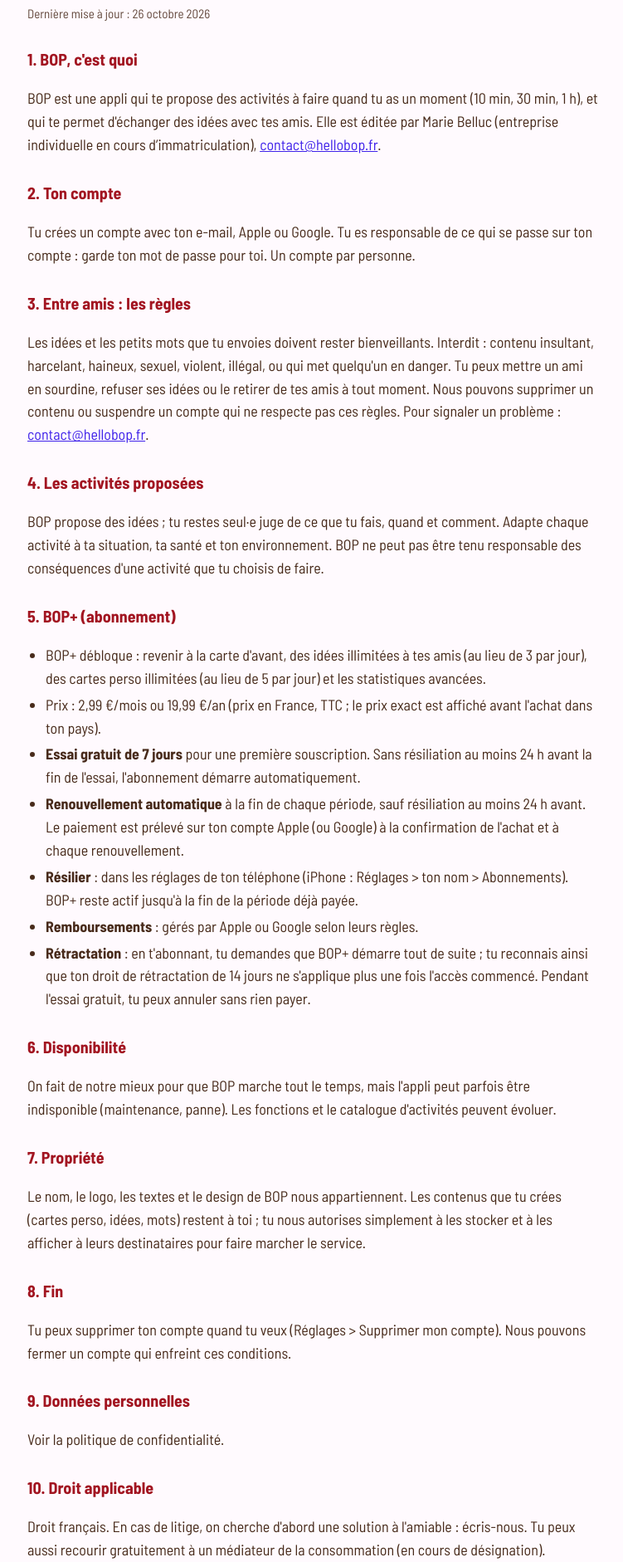
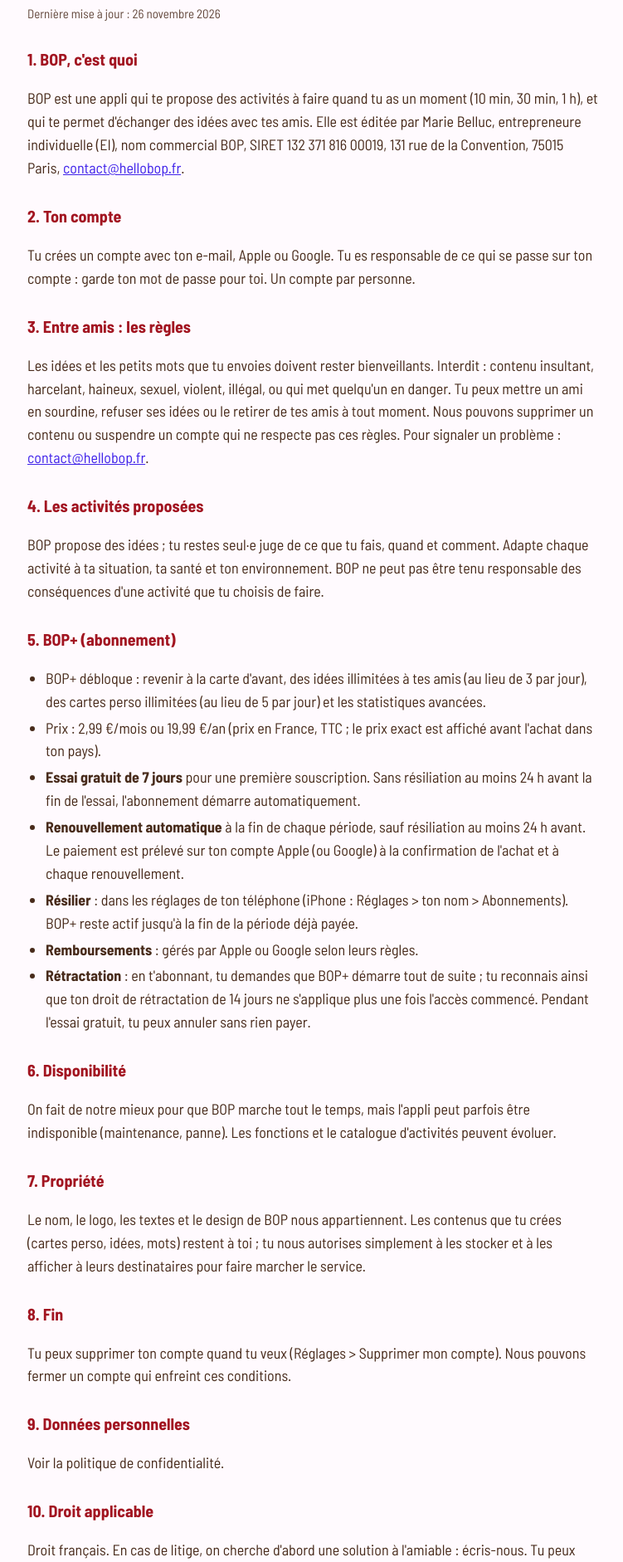
Before and after one commit to mariebmem-dev/hellobop-site, a plain HTML site: page conditions/index.html in a window 1280 px wide. Shown: the part 178-2060 px from the top of the page at 83% size, without its empty margins (263-1014 px from the left). Drawn offline with Linux system fonts and the light colour scheme.

Commit message:
Mentions légales et médiateur

```diff
--- a/conditions/index.html
+++ b/conditions/index.html
@@ -47,9 +47,9 @@ footer a{color:var(--ink2)}
   <nav><a href="/confidentialite/">Confidentialité</a><a href="/conditions/">Conditions</a><a href="mailto:contact@hellobop.fr">Contact</a></nav>
 </header>
 <h1>Conditions d'<mark>utilisation</mark></h1>
-<p class="note">Dernière mise à jour : 26 octobre 2026</p>
+<p class="note">Dernière mise à jour : 26 novembre 2026</p>
 <h3>1. BOP, c'est quoi</h3>
-<p>BOP est une appli qui te propose des activités à faire quand tu as un moment (10 min, 30 min, 1 h), et qui te permet d'échanger des idées avec tes amis. Elle est éditée par Marie Belluc (entreprise individuelle en cours d’immatriculation), <a href="mailto:contact@hellobop.fr">contact@hellobop.fr</a>.</p>
+<p>BOP est une appli qui te propose des activités à faire quand tu as un moment (10 min, 30 min, 1 h), et qui te permet d'échanger des idées avec tes amis. Elle est éditée par Marie Belluc, entrepreneure individuelle (EI), nom commercial BOP, SIRET 132 371 816 00019, 131 rue de la Convention, 75015 Paris, <a href="mailto:contact@hellobop.fr">contact@hellobop.fr</a>.</p>
 <h3>2. Ton compte</h3>
 <p>Tu crées un compte avec ton e-mail, Apple ou Google. Tu es responsable de ce qui se passe sur ton compte : garde ton mot de passe pour toi. Un compte par personne.</p>
 <h3>3. Entre amis : les règles</h3>
@@ -75,7 +75,7 @@ footer a{color:var(--ink2)}
 <h3>9. Données personnelles</h3>
 <p>Voir la politique de confidentialité.</p>
 <h3>10. Droit applicable</h3>
-<p>Droit français. En cas de litige, on cherche d'abord une solution à l'amiable : écris-nous. Tu peux aussi recourir gratuitement à un médiateur de la consommation (en cours de désignation).</p>
+<p>Droit français. En cas de litige, on cherche d'abord une solution à l'amiable : écris-nous. Tu peux aussi recourir gratuitement à un médiateur de la consommation : conformément aux articles L.616-1 et R.616-1 du code de la consommation, BOP adhère au service de médiation CM2C, 49 rue de Ponthieu, 75008 Paris (https://www.cm2c.net). Tu peux y déposer ta réclamation en ligne ou par courrier, après avoir d’abord tenté de régler le problème en nous écrivant.</p>
 <footer><a href="/mentions-legales/">Mentions légales</a><a href="/confidentialite/">Politique de confidentialité</a><a href="/conditions/">Conditions d’utilisation</a><a href="mailto:contact@hellobop.fr">contact@hellobop.fr</a></footer>
 </div>
 </body>
```
Also changed, not shown: confidentialite/index.html (+2 -2 lines), mentions-legales/index.html (+1 -1 lines).
